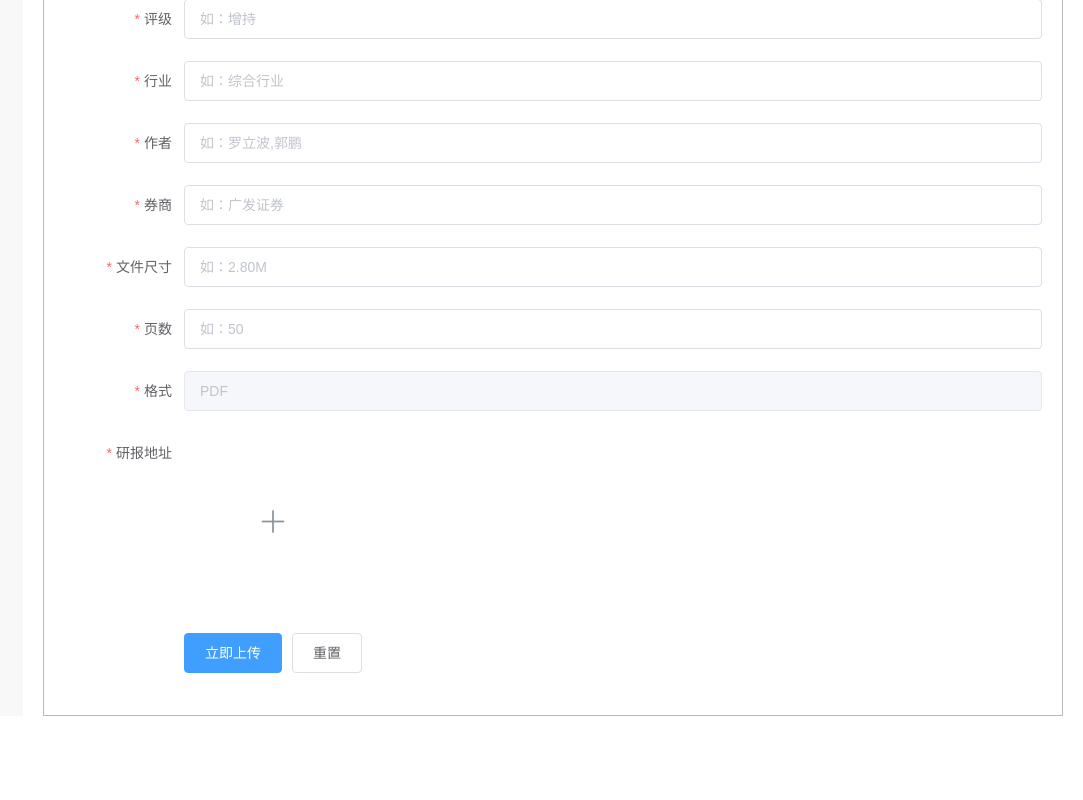
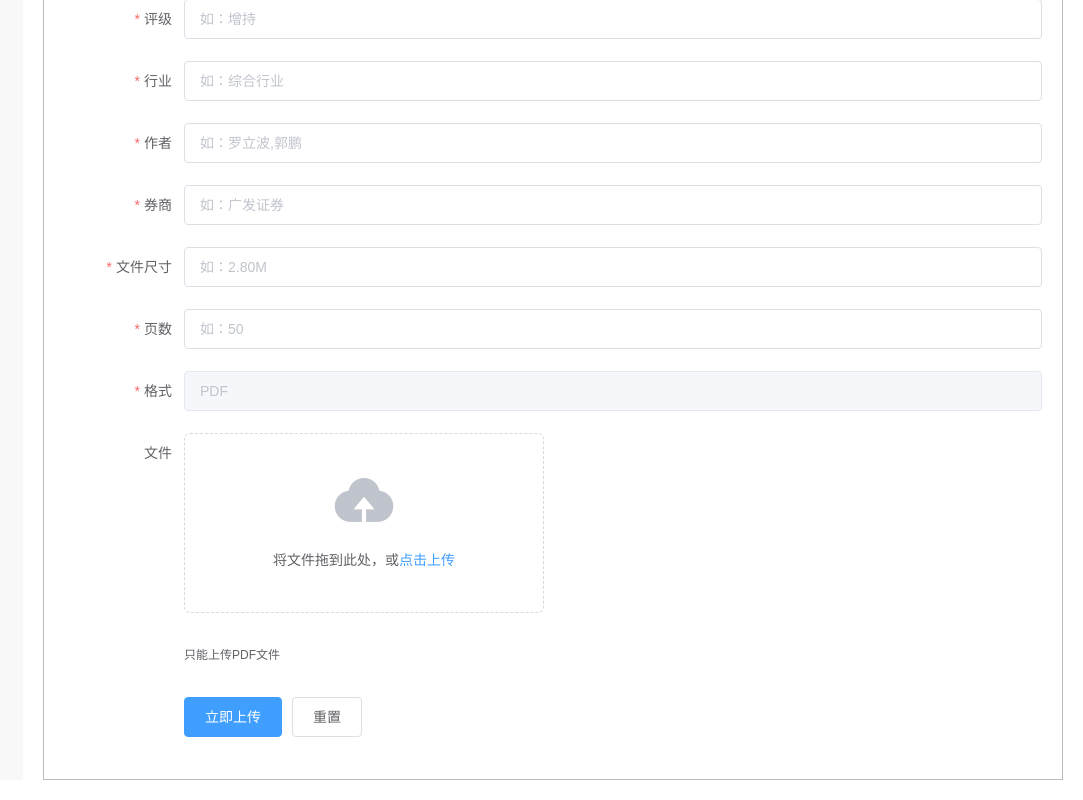
Before and after one commit to miracle90/research-report-manage, a Vue app: page /#/index/upload in a window 1280 px wide. Shown: the part 411-1211 px from the top of the page, without its empty margins (197-1280 px from the left). Before the commit the page ends 1147 px from the top, so only its background shows below. Built offline with nearby package versions, Linux system fonts and the light colour scheme.

Commit message:
上传功能

```diff
--- a/src/views/Upload.vue
+++ b/src/views/Upload.vue
@@ -35,17 +35,41 @@
       <el-form-item label="格式" prop="format">
         <el-input v-model="form.format" placeholder="默认PDF" disabled></el-input>
       </el-form-item>
-      <el-form-item label="研报地址" prop="format">
+      <el-form-item label="文件" prop="file">
+        <el-upload
+          ref="fileUpload"
+          class="upload-demo"
+          drag
+          action="https://www.yoohan.top/main/report/uploadReportFile"
+          :headers="headers"
+          :multiple="false"
+          :file-list="fileLists"
+          :on-change="handleChange"
+          :on-remove="beforeRemove"
+          :auto-upload="false"
+          :on-success="handleSuc"
+          :on-error="handleError"
+          :on-exceed="handleExceed"
+          :before-upload="beforeAvatarUpload"
+        >
+          <i class="el-icon-upload"></i>
+          <div class="el-upload__text">将文件拖到此处，或<em>点击上传</em></div>
+          <div class="el-upload__tip" slot="tip">只能上传PDF文件</div>
+        </el-upload>
+      </el-form-item>
+
+      <!-- <el-form-item label="研报地址" prop="format">
         <el-upload
           class="report-uploader"
           action="#"
           ref="upload"
+          :auto-upload="false"
           :show-file-list="false"
           :on-success="handleAvatarSuccess"
           :before-upload="beforeAvatarUpload">
           <i class="el-icon-plus avatar-uploader-icon"></i>
         </el-upload>
-      </el-form-item>
+      </el-form-item> -->
       <el-form-item>
         <el-button type="primary" @click="submitForm('form')">立即上传</el-button>
         <el-button @click="resetForm('form')">重置</el-button>
@@ -55,11 +79,16 @@
 </template>
 
 <script>
-// import { userList } from '../common/api.js'
+// import { uploadReportFile } from '../common/api.js'
 
 export default {
   data () {
     return {
+      file: null,
+      headers: {
+        'X-Requested-With': 'XMLHttpRequest'
+      },
+      fileLists: [],
       form: {
         title: '',
         code: '',
@@ -117,27 +146,106 @@ export default {
   mounted () {
   },
   methods: {
-    handleAvatarSuccess(res, file) {
-      console.log(res)
+    // 文件状态改变时的钩子，添加文件、上传成功和上传失败时都会被调用
+    handleChange(files, fileList) {
+      console.log('handleChange')
+      console.log(files)
+      console.log(fileList)
+      const { raw: { type }, status } = files
+      if (type !== 'application/pdf') {
+        this.$message.error('研报文件只能是 PDF 格式!')
+        this.$refs.fileUpload.clearFiles()
+        this.file = null
+        return
+      }
+      if (status === 'ready') {
+         //获取最后一次得到的文件
+        const aa = fileList[fileList.length - 1]
+        //覆盖上一次的文件
+        this.fileLists = []
+        this.fileLists.push(aa)
+        this.file = aa.raw
+      }
+    },
+    // 文件超出个数限制时的钩子
+    handleExceed() {
+      console.log('handleExceed')
+      this.$notify.warning({
+        title: '提示',
+        message: '上传文件已存在,替换请先移除！',
+        duration: 2000
+      })
+    },
+    beforeRemove() {
+      console.log('beforeRemove')
+      //清空已上传的文件列表（该方法不支持在 before-upload 中调用）
+      this.$refs.fileUpload.clearFiles()
+      this.fileLists = []
+    },
+     //文件上传成功时的钩子
+    handleSuc(response) {
+      console.log('handleSuc')
+      console.log(response)
+      //上传成功处理
+      if (response.code === 0) {
+        this.$notify({
+          title: '成功',
+          message: '上传成功',
+          type: 'success',
+          duration: 2000
+        })
+        this.beforeClose()
+        //上传完成以后，调用父组件的方法进行刷新页面操作
+        this.$emit('refresh-table', '')
+      } else {
+        //上传失败处理
+        this.$notify.error({
+          title: '失败',
+          message: response.msg,
+          duration: 3000
+        })
+      }
+    },
+    handleError(err) {
+      console.log('handleError')
+      //上传失败处理
+      this.$notify.error({
+        title: '失败',
+        message: err,
+        duration: 3000
+      })
+    },
+    // handleAvatarSuccess(res, file) {
+    //   console.log(res)
+    //   console.log(file)
+    //   this.imageUrl = URL.createObjectURL(file.raw);
+    // },
+    beforeAvatarUpload(file) {
+      console.log('beforeAvatarUpload')
       console.log(file)
-      this.imageUrl = URL.createObjectURL(file.raw);
-    },
-    beforeAvatarUpload(file) {
-      console.log(file)
-      const isJPG = file.type === 'image/jpeg';
-      const isLt2M = file.size / 1024 / 1024 < 2;
-
-      if (!isJPG) {
-        this.$message.error('上传头像图片只能是 JPG 格式!');
+      const isPDF = file.type === 'application/pdf'
+      if (!isPDF) {
+        this.$message.error('上传头像图片只能是 PDF 格式!')
+        return false
       }
-      if (!isLt2M) {
-        this.$message.error('上传头像图片大小不能超过 2MB!');
-      }
-      return isJPG && isLt2M;
+      return true
     },
     submitForm(formName) {
       console.log(formName)
-      this.$refs.upload.submit()
+      const { file } = this
+      if (!file) {
+        this.$message.error('请上传研报PDF文件!')
+        return
+      }
+      this.$refs.fileUpload.submit()
+      // 创建form对象
+      // const formdata = new FormData()
+      // formdata.append('file', this.file)
+
+      // uploadReportFile(formdata).then(res => {
+      //   console.log(res)
+      // })
+      // this.$refs.fileUpload.submit()
       // this.$refs[formName].validate(valid => {
       //   if (valid) {
       //     // alert('submit!');
```
